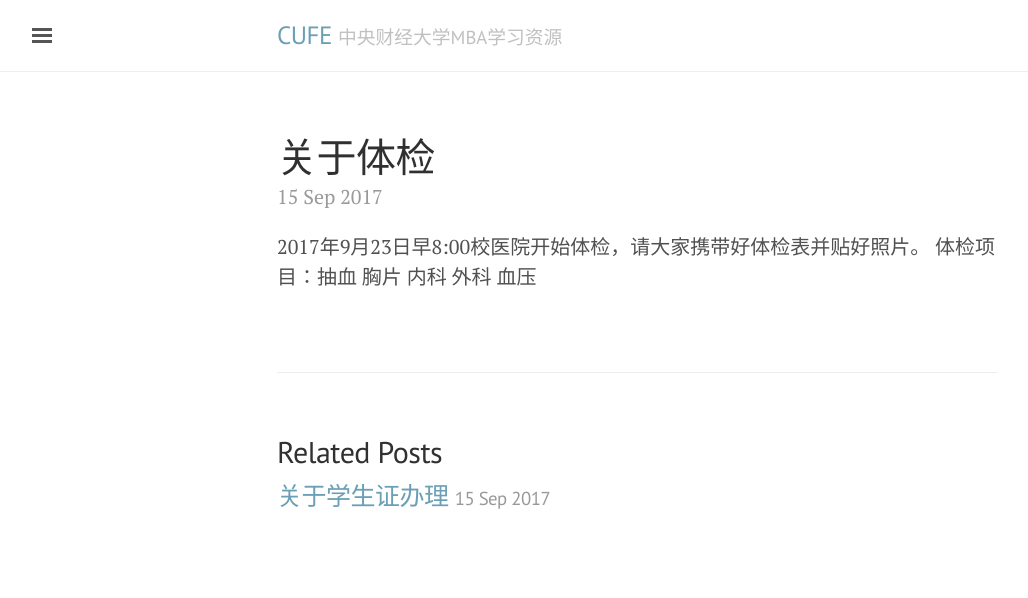
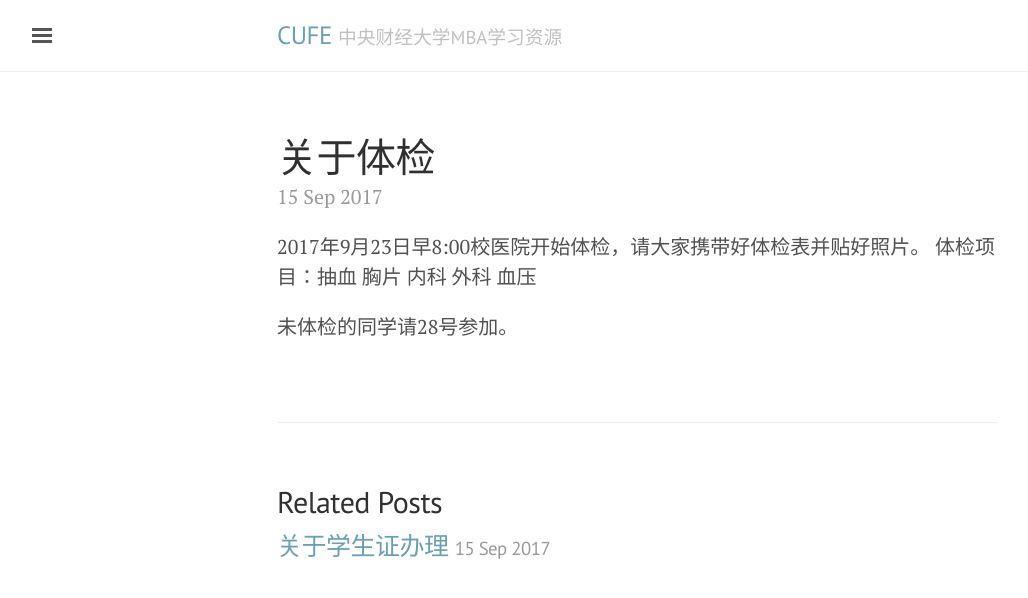
Before and after one commit to cufeMBAer/cufembaer.github.io, a Jekyll site: the page built from _posts/2017-09-22-Physical Examination.md, in a window 1280 px wide. Shown: the top 598 px of the page, without its empty margins (3-1031 px from the left). Built offline with Jekyll 4.4.1, drawn with Linux system fonts in a browser that asks for light colours.

Commit message:
add by lsy

```diff
--- a/_posts/2017-09-22-Physical Examination.md
+++ b/_posts/2017-09-22-Physical Examination.md
@@ -7,3 +7,5 @@ categories: 通知
 
 2017年9月23日早8:00校医院开始体检，请大家携带好体检表并贴好照片。
 体检项目：抽血 胸片 内科 外科 血压
+
+未体检的同学请28号参加。
```
